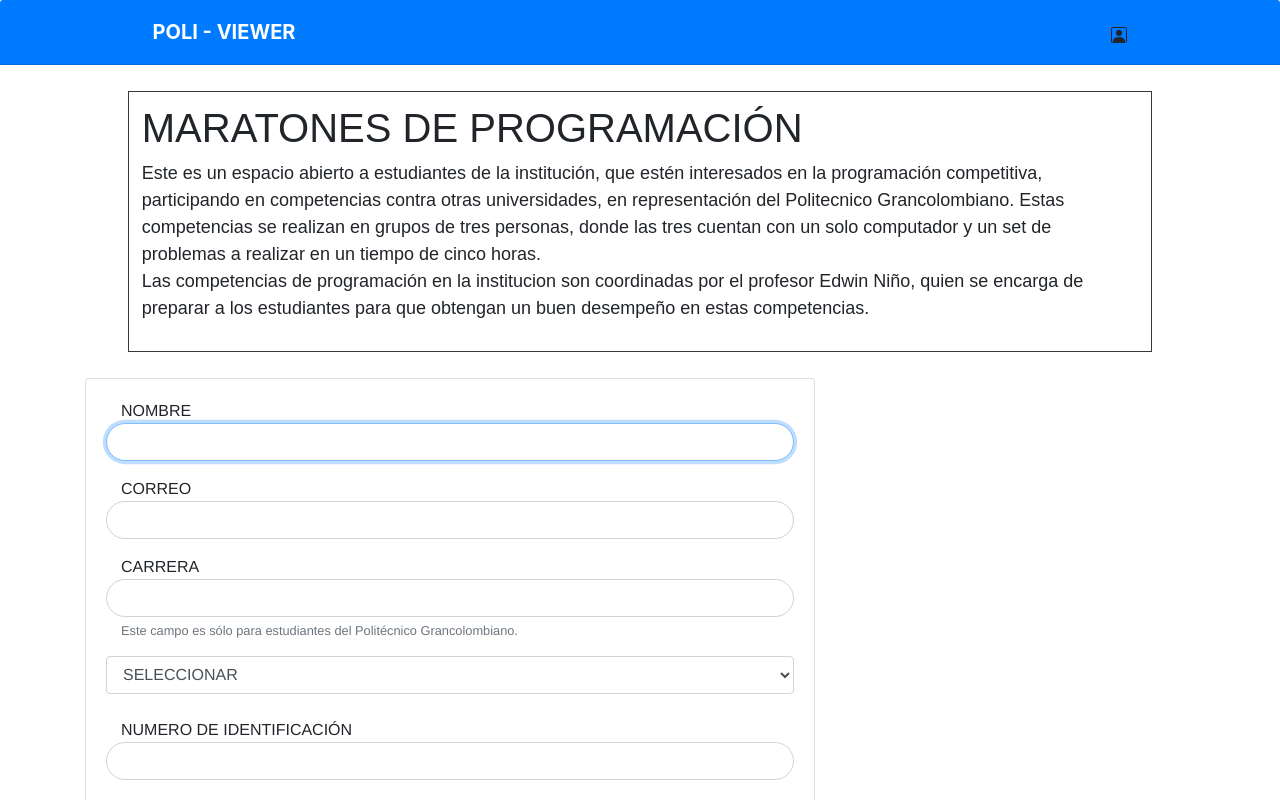
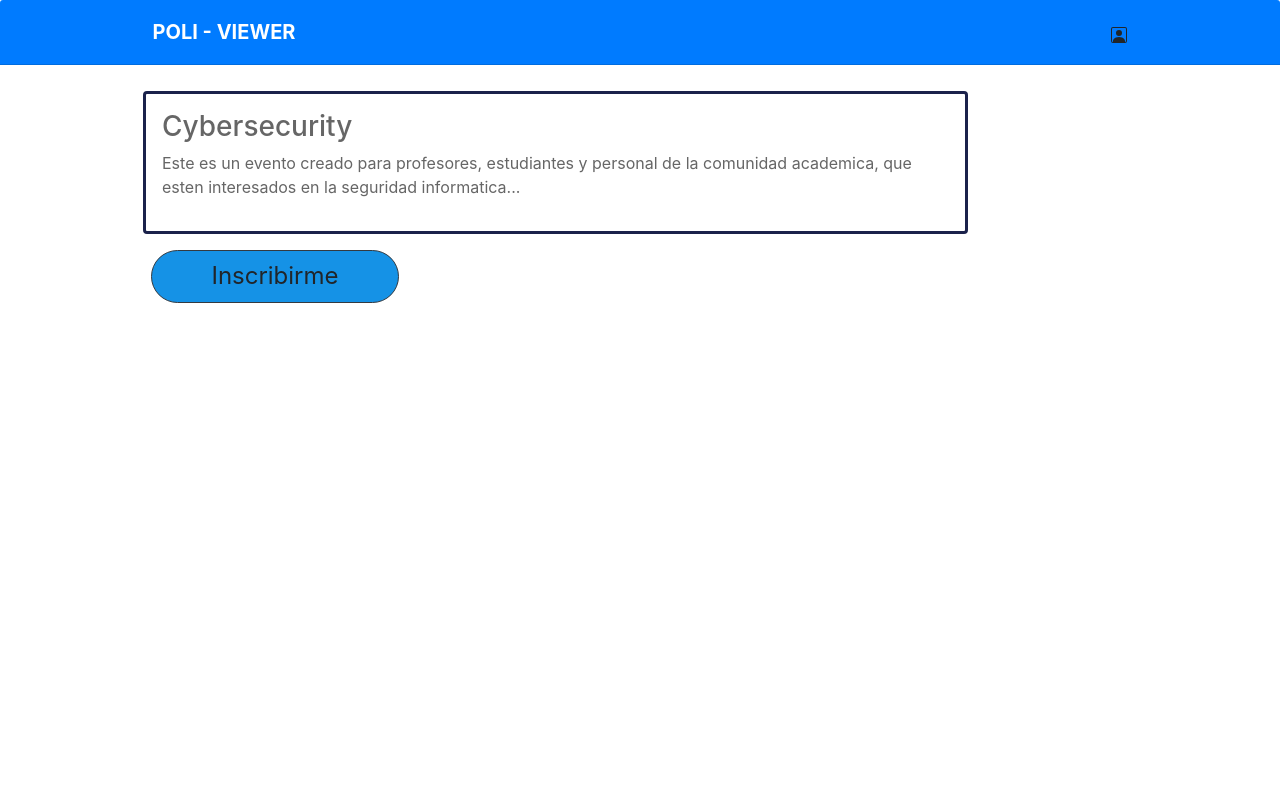
Before and after one commit to JimFor007/PracticaApl, an Angular app in the folder Poli-viewer/: page /event in a window 1280 px wide. Shown: the top 800 px of the page. Built offline with nearby package versions, Linux system fonts and the light colour scheme.

Commit message:
Template eventos

```diff
--- a/Poli-viewer/src/app/app-routing.module.ts
+++ b/Poli-viewer/src/app/app-routing.module.ts
@@ -2,10 +2,11 @@ import { NgModule } from '@angular/core';
 import { Routes, RouterModule } from '@angular/router';
 import { IndexComponent } from './index/index.component';
 import { DesrcripcionFormularioComponent } from './desrcripcion-formulario/desrcripcion-formulario.component';
+import { EventosComponent } from './eventos/eventos.component';
 
 const routes: Routes = [
 {path: '', component: IndexComponent},
-{path: 'event', component: DesrcripcionFormularioComponent}
+{path: 'event', component: EventosComponent}
 ];
 
 @NgModule({
--- a/Poli-viewer/src/app/app.module.ts
+++ b/Poli-viewer/src/app/app.module.ts
@@ -6,13 +6,15 @@ import { AppComponent } from './app.component';
 import { DescripcionEventoComponent } from './descripcion-evento/descripcion-evento.component';
 import { DesrcripcionFormularioComponent } from './desrcripcion-formulario/desrcripcion-formulario.component';
 import { IndexComponent } from './index/index.component';
+import { EventosComponent } from './eventos/eventos.component';
 
 @NgModule({
   declarations: [
     AppComponent,
     DescripcionEventoComponent,
     DesrcripcionFormularioComponent,
-    IndexComponent
+    IndexComponent,
+    EventosComponent
   ],
   imports: [
     BrowserModule,
--- /dev/null
+++ b/Poli-viewer/src/app/eventos/eventos.component.css
@@ -0,0 +1,17 @@
+.container{
+    margin: 2% 10%;
+}
+
+.principal {
+    border: solid;
+    border-color: #1B224B;
+    color: #666666;
+}
+
+.btn {
+    background-color: #1592E6;
+    font-size: x-large;
+    width: 30%;
+    height: 25%;
+    margin-inline-start: 1%;
+}
--- /dev/null
+++ b/Poli-viewer/src/app/eventos/eventos.component.html
@@ -0,0 +1,15 @@
+<div class="container">
+    <div class="row justify-content-center">        <!--    Fila para cada evento   -->
+        <div class="col-lg-9">                      <!--    Columna a la izquierda para desc. del evento y el boton -->
+            <div class="principal rounded p-3">
+                <h3>Cybersecurity</h3>
+                <p>Este es un evento creado para profesores, estudiantes y personal de la comunidad academica, que esten
+                    interesados en la seguridad informatica...</p>
+            </div>
+            <button class="btn mt-3 rounded-pill border-dark">Inscribirme</button>
+        </div>
+        <div class="col-lg-3">                      <!--    Columna a la derecha para el icono y contador de personas inscritas-->
+
+        </div>
+    </div>
+</div>
--- /dev/null
+++ b/Poli-viewer/src/app/eventos/eventos.component.ts
@@ -0,0 +1,15 @@
+import { Component, OnInit } from '@angular/core';
+
+@Component({
+  selector: 'app-eventos',
+  templateUrl: './eventos.component.html',
+  styleUrls: ['./eventos.component.css']
+})
+export class EventosComponent implements OnInit {
+
+  constructor() { }
+
+  ngOnInit(): void {
+  }
+
+}
```
Also changed, not shown: 1 other file (tests, documents, lock files or other folders).
